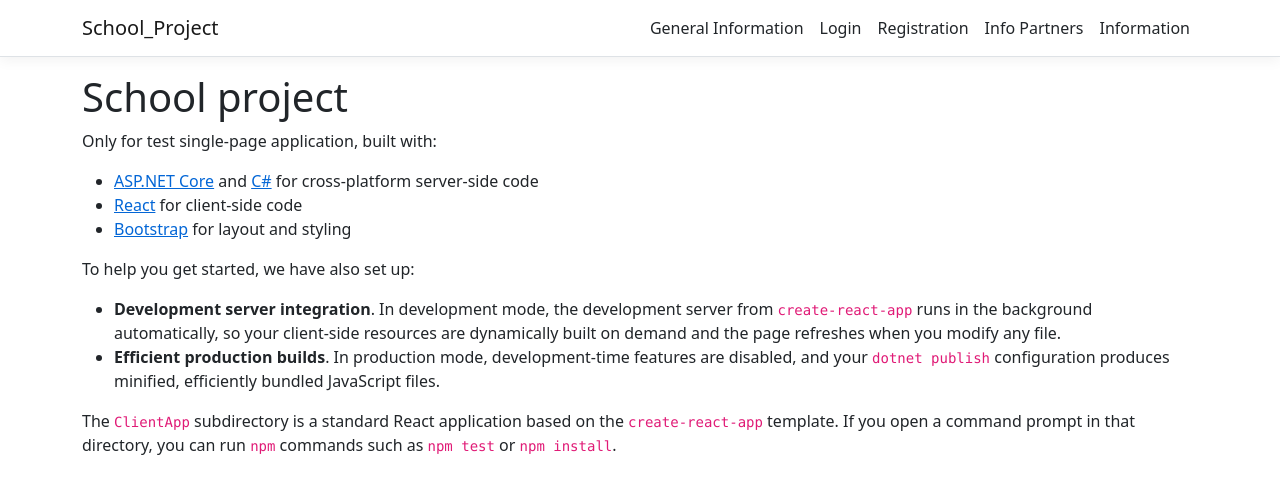
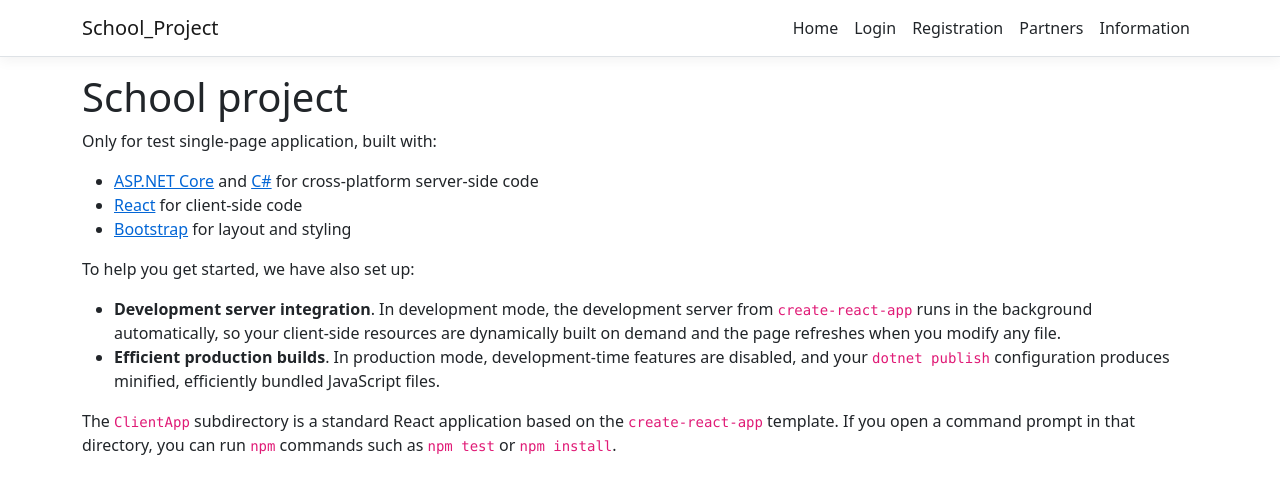
Before and after one commit to ruslan1b/S_Project, a React (Create React App) app in the folder ClientApp/: page / in a window 1280 px wide. Shown: the top 494 px of the page. Built offline with nearby package versions, Linux system fonts and the light colour scheme.

Commit message:
setting components

```diff
--- a/ClientApp/src/App.js
+++ b/ClientApp/src/App.js
@@ -2,8 +2,10 @@ import React, { Component } from 'react';
 import { Route } from 'react-router';
 import { Layout } from './components/Layout';
 import { Home } from './components/Home';
-import { FetchData } from './components/FetchData';
-import { Counter } from './components/Counter';
+import { Login } from './components/Login';
+import { Registration } from './components/Registration';
+import { Partners } from './components/Partners';
+import { Contacts } from './components/Contacts';
 
 import './custom.css'
 
@@ -14,12 +16,10 @@ export default class App extends Component {
     return (
       <Layout>
         <Route exact path='/' component={Home} />
-        <Route path='/counter' component={Counter} />
-            <Route path='/fetch-data' component={FetchData} />
-            <Route exact path='/login' component={Home} />
-            <Route exact path='/registration' component={Home} />
-            <Route exact path='/partnerInfo' component={Home} />
-            <Route exact path='/contacts' component={Home} />
+        <Route exact path='/login' component={Login} />
+        <Route exact path='/registration' component={Registration} />
+        <Route exact path='/partners' component={Partners} />
+        <Route exact path='/contacts' component={Contacts} />
       </Layout>
     );
   }
--- a/ClientApp/src/components/NavMenu.js
+++ b/ClientApp/src/components/NavMenu.js
@@ -30,14 +30,8 @@ export class NavMenu extends Component {
             <NavbarToggler onClick={this.toggleNavbar} className="mr-2" />
             <Collapse className="d-sm-inline-flex flex-sm-row-reverse" isOpen={!this.state.collapsed} navbar>
               <ul className="navbar-nav flex-grow">
-                {/*<NavItem>*/}
-                {/*  <NavLink tag={Link} className="text-dark" to="/counter">Counter</NavLink>*/}
-                {/*</NavItem>*/}
-                {/*<NavItem>*/}
-                {/*  <NavLink tag={Link} className="text-dark" to="/fetch-data">Fetch data</NavLink>*/}
-                {/*</NavItem>*/}
                 <NavItem>
-                    <NavLink tag={Link} className="text-dark" to="/">General Information</NavLink>
+                    <NavLink tag={Link} className="text-dark" to="/">Home</NavLink>
                 </NavItem>
                 <NavItem>
                     <NavLink tag={Link} className="text-dark" to="/login">Login</NavLink>
@@ -46,7 +40,7 @@ export class NavMenu extends Component {
                     <NavLink tag={Link} className="text-dark" to="/registration">Registration</NavLink>
                 </NavItem>
                 <NavItem>
-                    <NavLink tag={Link} className="text-dark" to="/partnerInfo">Info Partners</NavLink>
+                    <NavLink tag={Link} className="text-dark" to="/partners">Partners</NavLink>
                 </NavItem>
                 <NavItem>
                     <NavLink tag={Link} className="text-dark" to="/">Information</NavLink>
```
